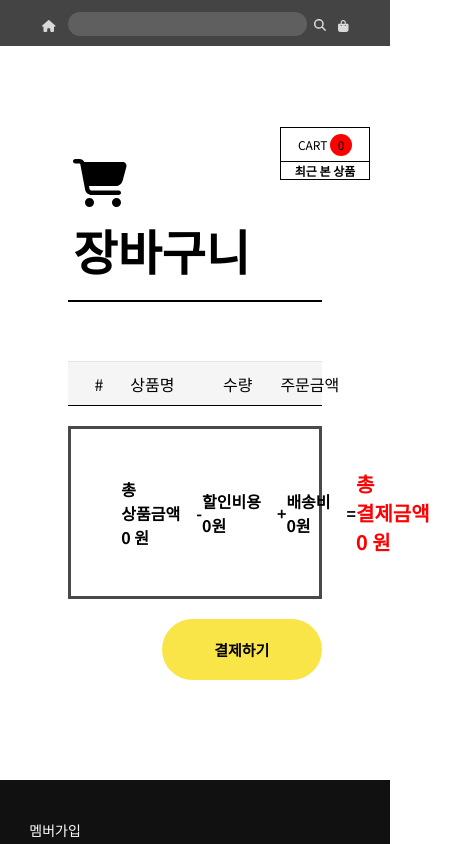
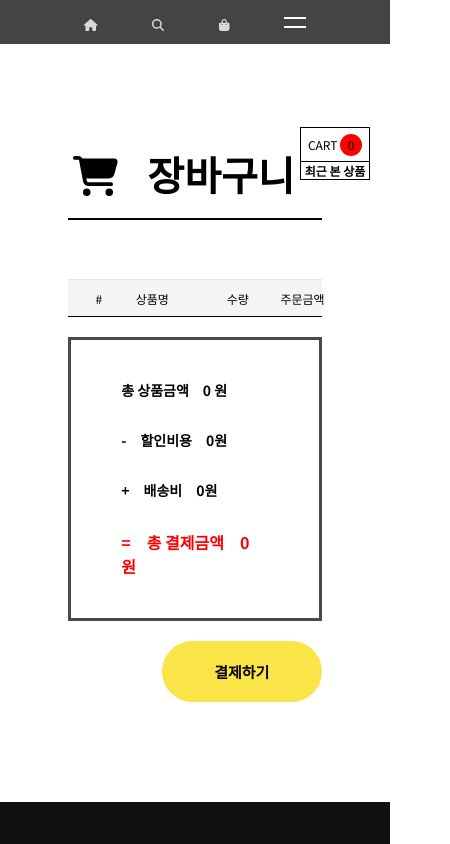
Before and after one commit to tjghwns93/shoeshop, a React (Create React App) app: page /cart in a window 390 px wide. Shown: the top 844 px of the page, 450 px wide, since content can reach past the window. Built offline with nearby package versions, Linux system fonts and the light colour scheme.

Commit message:
shoeshop

```diff
--- a/src/App.css
+++ b/src/App.css
@@ -58,12 +58,13 @@ nav .container {
 nav .container ul {
   display: flex;
   align-items: center;
-  justify-content: space-evenly;
+  justify-content: space-between;
 }
 nav .container ul .nav-item {
   font-size: 12px;
   color: rgba(255, 255, 255, 0.8);
   transition: color 0.32s cubic-bezier(0.4, 0, 0.6, 1);
+  cursor: pointer;
 }
 nav .container ul .nav-item:hover {
   color: #fff;
@@ -92,6 +93,80 @@ nav .container ul .nav-cart::after {
   background-color: red;
   border-radius: 50%;
 }
+nav .container ul .bar {
+  width: 22px;
+  height: 22px;
+  position: relative;
+}
+nav .container ul .bar .bar1 {
+  position: absolute;
+  top: 6px;
+  width: 100%;
+  height: 2px;
+  background-color: #fff;
+  transition: 0.5s;
+}
+nav .container ul .bar .bar1-on {
+  top: 12px;
+  width: 90%;
+  transform: rotate(45deg);
+}
+nav .container ul .bar .bar2 {
+  position: absolute;
+  bottom: 5px;
+  width: 100%;
+  height: 2px;
+  background-color: #fff;
+  transition: 0.5s;
+}
+nav .container ul .bar .bar2-on {
+  bottom: 8px;
+  width: 90%;
+  transform: rotate(-45deg);
+}
+nav .nav-search {
+  height: 360px;
+  padding-top: 100px;
+  position: absolute;
+  top: 0px;
+  left: 0;
+  right: 0;
+  background: #161617;
+  z-index: -1;
+  color: #fff;
+  transform: translateY(-150%);
+  transition: transform 1s;
+}
+nav .nav-search .container .svg-inline--fa {
+  font-size: 18px;
+}
+nav .nav-search .container input {
+  font-size: 24px;
+  padding: 0 10px;
+  border: none;
+  outline: none;
+  background: none;
+  color: #fff;
+}
+nav .nav-search-on {
+  transform: translateY(0);
+}
+nav .nav-menu {
+  position: absolute;
+  height: 110vh;
+  left: 0;
+  right: 0;
+  background: #161617;
+  z-index: -1;
+  color: #fff;
+  transform: translateY(-130%);
+  transition: transform 1s;
+  font-size: 50px;
+  padding: 80px 40px;
+}
+nav .menu-on {
+  transform: translateY(-5%);
+}
 
 .watched-wrap {
   position: fixed;
@@ -100,7 +175,7 @@ nav .container ul .nav-cart::after {
   background-color: white;
   border: 0.3px solid black;
   width: 90px;
-  z-index: 100;
+  z-index: 200;
   text-align: center;
   font-size: 12px;
 }
@@ -244,6 +319,9 @@ nav .container ul .nav-cart::after {
   padding: 28px 0;
   box-shadow: inset 0 -1px 0 0 #e5e5e5;
 }
+.detail-wrap .container .detail-content .content-info li h3 {
+  cursor: pointer;
+}
 .detail-wrap .container .detail-content .content-info li div {
   padding: 28px 0;
 }
@@ -345,10 +423,15 @@ nav .container ul .nav-cart::after {
   display: flex;
   align-items: center;
   justify-content: space-between;
+  flex-wrap: wrap;
+  row-gap: 30px;
   margin: 20px 0;
   padding: 40px 60px 40px 50px;
   border: 3px solid #494949;
   font-weight: bold;
+}
+.cart-wrap .container .total p {
+  font-size: 16px;
 }
 .cart-wrap .container .total .total-total {
   font-size: 20px;
@@ -447,4 +530,51 @@ nav .container ul .nav-cart::after {
 }
 .footer .footer_bottom span {
   padding: 8px;
+}
+
+@media only screen and (min-width: 0px) and (max-width: 570px) {
+  nav .container ul {
+    justify-content: space-evenly;
+  }
+  .watched-wrap {
+    width: 70px;
+  }
+  .ad-wrap .ad-content h2 {
+    font-size: 42px;
+  }
+  .ad-wrap .ad-content span {
+    font-size: 11px;
+  }
+  .ad-wrap .ad-content a {
+    font-size: 12px;
+    margin-top: 20px;
+  }
+  .cart-wrap .container .cart-table .table p {
+    font-size: 12px;
+  }
+  .cart-wrap .container h3 {
+    font-size: 40px;
+  }
+  .cart-wrap .container .total {
+    align-items: flex-start;
+    flex-direction: column;
+  }
+  .cart-wrap .container .total p {
+    font-size: 14px;
+  }
+  .cart-wrap .container .total .total-total {
+    font-size: 16px;
+  }
+}
+@media only screen and (min-width: 571px) and (max-width: 900px) {
+  nav .container ul {
+    justify-content: space-evenly;
+  }
+  .cart-wrap .container .cart-table .table p {
+    font-size: 14px;
+  }
+  .cart-wrap .container .total {
+    align-items: flex-start;
+    flex-direction: column;
+  }
 }/*# sourceMappingURL=App.css.map */
--- a/src/App.js
+++ b/src/App.js
@@ -13,6 +13,12 @@ function App() {
   const [shoes, setShoes] = useState(data);
   const [view, setView] = useState('');
   const [cartdot, setCartdot] = useState('');
+  const [nav, setNav] = useState('');
+  const [bar1, setBar1] = useState('');
+  const [bar2, setBar2] = useState('');
+  const [menuBtn, setMenuBtn] = useState(false);
+  const [menu, setMenu] = useState('');
+  const [isMobile, setIsMobile] = useState(window.innerWidth < 901);
   const navigate = useNavigate();
   const a = useSelector((state)=>{ return state });
   let watched =  a.watched;
@@ -33,7 +39,7 @@ function App() {
     }, 0);
 
     setView(totalCount);
-  },[a.cart])
+  },[a.cart]);
 
   useEffect(()=>{
     if(a.cart.length == 0){
@@ -41,7 +47,28 @@ function App() {
     }else{
       setCartdot('nav-cart');
     }
-  },[a.cart])
+  },[a.cart]);
+
+  useEffect(() => {
+    const handleResize = () => {
+      setIsMobile(window.innerWidth < 901);
+    };
+
+    window.addEventListener('resize', handleResize);
+    return () => window.removeEventListener('resize', handleResize);
+  }, []);
+
+  useEffect(()=>{
+    if(menuBtn){
+      setBar1('bar1-on')
+      setBar2('bar2-on')
+      setMenu('menu-on')
+    }else{
+      setBar1('')
+      setBar2('')
+      setMenu('')
+    }
+  },[menuBtn])
 
 
   return (
@@ -49,9 +76,53 @@ function App() {
       <nav>
         <div className='container'>
           <ul>
-            <li><Link to={'/'} className='nav-item'><FontAwesomeIcon icon={faHouse} /></Link></li>
-            <li><Link className='nav-item'><input className='search-input'></input><FontAwesomeIcon icon={faSearch} /></Link></li>
-            <li><Link to={'/cart'} className={`nav-item ${cartdot}`}><FontAwesomeIcon icon={faShoppingBag} /></Link></li>
+            {
+              isMobile ? (
+                <>
+                <li><Link to={'/'} className='nav-item'><FontAwesomeIcon icon={faHouse} /></Link></li>
+                <li onClick={()=>{
+                   setNav('nav-search-on')
+                 }}><a className='nav-item'><FontAwesomeIcon icon={faSearch} /></a></li>
+                <li><Link to={'/cart'} className={`nav-item ${cartdot}`}><FontAwesomeIcon icon={faShoppingBag} /></Link></li>
+                <li className='nav-item bar' onClick={()=>{
+                  setMenuBtn(!menuBtn);
+                }}>
+                  <div className={`bar1 ${bar1}`}></div>
+                  <div className={`bar2 ${bar2}`}></div>
+                </li>
+            </>
+              ) : (
+                <>
+                <li><Link to={'/'} className='nav-item'><FontAwesomeIcon icon={faHouse} /></Link></li>
+                <li><a href='#best' className='nav-item'>Men</a></li>
+                <li><a href='#best' className='nav-item'>Women</a></li>
+                <li><a href='#best' className='nav-item'>Kids</a></li>
+                <li><a href='#best' className='nav-item'>Best</a></li>
+                <li><a href='#best' className='nav-item'>New</a></li>
+                <li><a href='#best' className='nav-item'>Event</a></li>
+                <li onClick={()=>{
+                   setNav('nav-search-on')
+                 }}><a className='nav-item'><FontAwesomeIcon icon={faSearch} /></a></li>
+                <li><Link to={'/cart'} className={`nav-item ${cartdot}`}><FontAwesomeIcon icon={faShoppingBag} /></Link></li>
+                </>
+              )
+            }
+
+          </ul>
+        </div>
+        <div className={`nav-search ${nav}`} onMouseLeave={()=>{setNav('')}}>
+          <div className='container'>
+          <FontAwesomeIcon icon={faSearch} /><input placeholder='shoeshop.com 검색하기'></input>
+          </div>
+        </div>
+        <div className={`nav-menu ${menu}`} onMouseLeave={()=>{setMenu('')}}>
+          <ul>
+            <li>스토어</li>
+            <li>MEN</li>
+            <li>WOMEN</li>
+            <li>KIDS</li>
+            <li>BEST</li>
+            <li>NEW</li>
           </ul>
         </div>
       </nav>
--- a/src/App.scss
+++ b/src/App.scss
@@ -63,12 +63,13 @@ nav {
         ul {
             display: flex;
             align-items: center;
-            justify-content: space-evenly;
+            justify-content: space-between;
 
             .nav-item {
                 font-size: 12px;
                 color: rgba(255, 255, 255, .8);
                 transition: color .32s cubic-bezier(.4, 0, .6, 1);
+                cursor: pointer;
 
                 &:hover {
                     color: #fff;
@@ -102,7 +103,95 @@ nav {
 
                 }
             }
+
+            .bar {
+                width: 22px;
+                height: 22px;
+                position: relative;
+
+                .bar1 {
+                    position: absolute;
+                    top: 6px;
+                    width: 100%;
+                    height: 2px;
+                    background-color: #fff;
+                    transition: 0.5s;
                 }
+
+                .bar1-on {
+                    top: 12px;
+                    width: 90%;
+                    transform: rotate(45deg);
+                }
+
+                .bar2 {
+                    position: absolute;
+                    bottom: 5px;
+                    width: 100%;
+                    height: 2px;
+                    background-color: #fff;
+                    transition: 0.5s;
+                }
+
+                .bar2-on {
+                    bottom: 8px;
+                    width: 90%;
+                    transform: rotate(-45deg);
+                }
+            }
+        }
+    }
+
+    .nav-search {
+        height: 360px;
+        padding-top: 100px;
+        position: absolute;
+        top: 0px;
+        left: 0;
+        right: 0;
+        background: #161617;
+        z-index: -1;
+        color: #fff;
+        transform: translateY(-150%);
+        transition: transform 1s;
+
+        .container {
+
+            .svg-inline--fa {
+                font-size: 18px;
+            }
+
+            input {
+                font-size: 24px;
+                padding: 0 10px;
+                border: none;
+                outline: none;
+                background: none;
+                color: #fff;
+            }
+        }
+    }
+
+    .nav-search-on {
+        transform: translateY(0);
+    }
+
+    .nav-menu {
+        position: absolute;
+        height: 110vh;
+        left: 0;
+        right: 0;
+        background: #161617;
+        z-index: -1;
+        color: #fff;
+        transform: translateY(-130%);
+        transition: transform 1s;
+        font-size: 50px;
+        padding: 80px 40px;
+    }
+
+    .menu-on {
+        transform: translateY(-5%);
     }
 }
 
@@ -115,7 +204,7 @@ nav {
     background-color: white;
     border: 0.3px solid black;
     width: 90px;
-    z-index: 100;
+    z-index: 200;
     text-align: center;
     font-size: 12px;
 
@@ -282,6 +371,10 @@ nav {
                     padding: 28px 0;
                     box-shadow: inset 0 -1px 0 0 #e5e5e5;
 
+                    h3 {
+                        cursor: pointer;
+                    }
+
                     div {
                         padding: 28px 0;
                     }
@@ -423,10 +516,16 @@ nav {
             display: flex;
             align-items: center;
             justify-content: space-between;
+            flex-wrap: wrap;
+            row-gap: 30px;
             margin: 20px 0;
             padding: 40px 60px 40px 50px;
             border: 3px solid #494949;
             font-weight: bold;
+
+            p {
+                font-size: 16px;
+            }
 
             .total-total {
                 font-size: 20px;
@@ -455,48 +554,49 @@ nav {
 
 /////////////////////// footer ////////////
 
-.footer{
+.footer {
     background: #111111;
     color: #7e7e7e;
     padding: 40px 0;
     font-size: 12px;
 
-    a{
+    a {
         color: #7e7e7e;
         font-size: 12px;
         cursor: pointer;
     }
 
-    .footer_strong a{
+    .footer_strong a {
         font-size: 14px;
         color: #fff;
     }
 
-    .footer_header{
+    .footer_header {
         display: flex;
         flex-wrap: wrap;
         justify-content: space-between;
         margin-bottom: 50px;
         row-gap: 30px;
 
-      .footer_link{
+        .footer_link {
             display: flex;
             flex-wrap: wrap;
             row-gap: 30px;
 
-        ul{
+            ul {
                 width: 200px;
-          li{
+
+                li {
                     margin-bottom: 15px;
                 }
             }
         }
 
-      .footer_sns ul{
+        .footer_sns ul {
             display: flex;
             flex-wrap: wrap;
 
-        li{
+            li {
                 width: 30px;
                 height: 30px;
                 border-radius: 50%;
@@ -506,7 +606,7 @@ nav {
                 align-items: center;
                 justify-content: center;
 
-          a{
+                a {
                     display: block;
                     width: 70%;
                     height: 70%;
@@ -515,36 +615,108 @@ nav {
         }
     }
 
-    .footer_middle{
+    .footer_middle {
         display: flex;
         flex-wrap: wrap;
         justify-content: space-between;
-      border-bottom:1px solid #7e7e7e ;
+        border-bottom: 1px solid #7e7e7e;
         margin-bottom: 20px;
 
-      ul{
+        ul {
             display: flex;
             flex-wrap: wrap;
 
-        li{
+            li {
                 margin-left: 12px;
 
-          a{
+                a {
                     padding: 8px;
                 }
             }
         }
     }
 
-    .footer_bottom{
+    .footer_bottom {
         display: flex;
         flex-wrap: wrap;
         justify-content: center;
         text-align: center;
 
-      span{
+        span {
             padding: 8px;
         }
     }
 
 }
+
+
+//////////////////////////// media /////////////////////////////////////
+//////////////////////////// media /////////////////////////////////////
+
+@media only screen and (min-width: 0px) and (max-width: 570px) {
+
+    nav .container ul {
+        justify-content: space-evenly;
+    }
+
+    .watched-wrap {
+        width: 70px;
+    }
+
+    .ad-wrap .ad-content {
+
+        h2 {
+            font-size: 42px;
+        }
+
+        span {
+            font-size: 11px;
+        }
+
+        a {
+            font-size: 12px;
+            margin-top: 20px;
+        }
+    }
+
+
+    .cart-wrap .container {
+
+        .cart-table .table p {
+            font-size: 12px;
+        }
+
+        h3 {
+            font-size: 40px;
+        }
+
+        .total {
+            align-items: flex-start;
+            flex-direction: column;
+
+            p {
+                font-size: 14px;
+            }
+
+            .total-total {
+                font-size: 16px;
+            }
+        }
+    }
+}
+
+@media only screen and (min-width: 571px) and (max-width: 900px) {
+
+    nav .container ul {
+        justify-content: space-evenly;
+    }
+
+    .cart-wrap .container .cart-table .table p {
+        font-size: 14px;
+    }
+
+    .cart-wrap .container .total {
+        align-items: flex-start;
+        flex-direction: column;
+    }
+}
--- a/src/routes/Cart.js
+++ b/src/routes/Cart.js
@@ -61,13 +61,10 @@ function Cart (){
                 <div className="total">
                     <p>총 상품금액&emsp;{
                    a.cart.reduce((acc, product) => acc + product.count * product.price, 0).toLocaleString()
-                } 원</p>
-                <p>-</p>
-                <p>할인비용&emsp;0원</p>
-                <p>+</p>
-                <p>배송비&emsp;0원</p>
-                <p>=</p>
-                <p className="total-total">총 결제금액&emsp;{
+                } 원&emsp;</p>
+                <p>-&emsp;할인비용&emsp;0원&emsp;</p>
+                <p>+&emsp;배송비&emsp;0원&emsp;</p>
+                <p className="total-total">=&emsp;총 결제금액&emsp;{
                    a.cart.reduce((acc, product) => acc + product.count * product.price, 0).toLocaleString()
                 } 원</p>
                 </div>
```
Also changed, not shown: 1 other file (tests, documents, lock files or other folders). Lines whose indentation alone changed are shown as unchanged.
